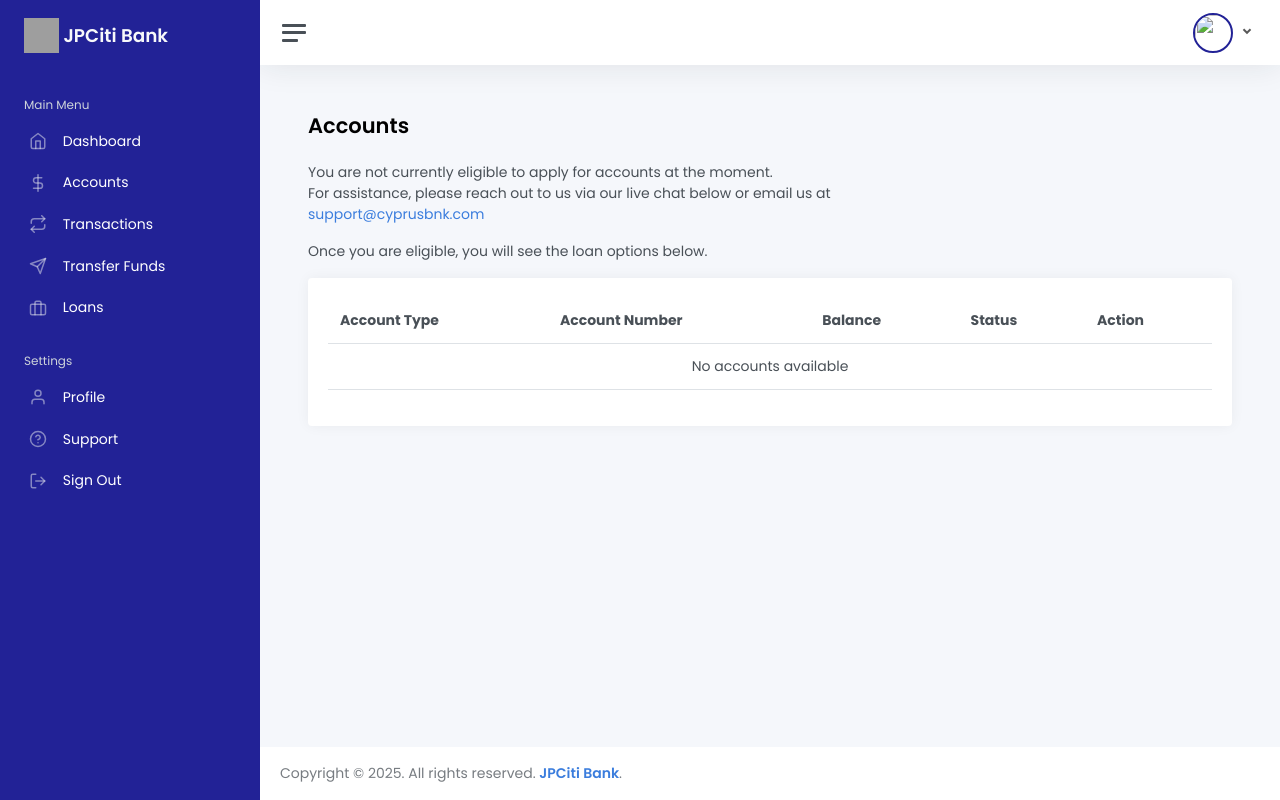
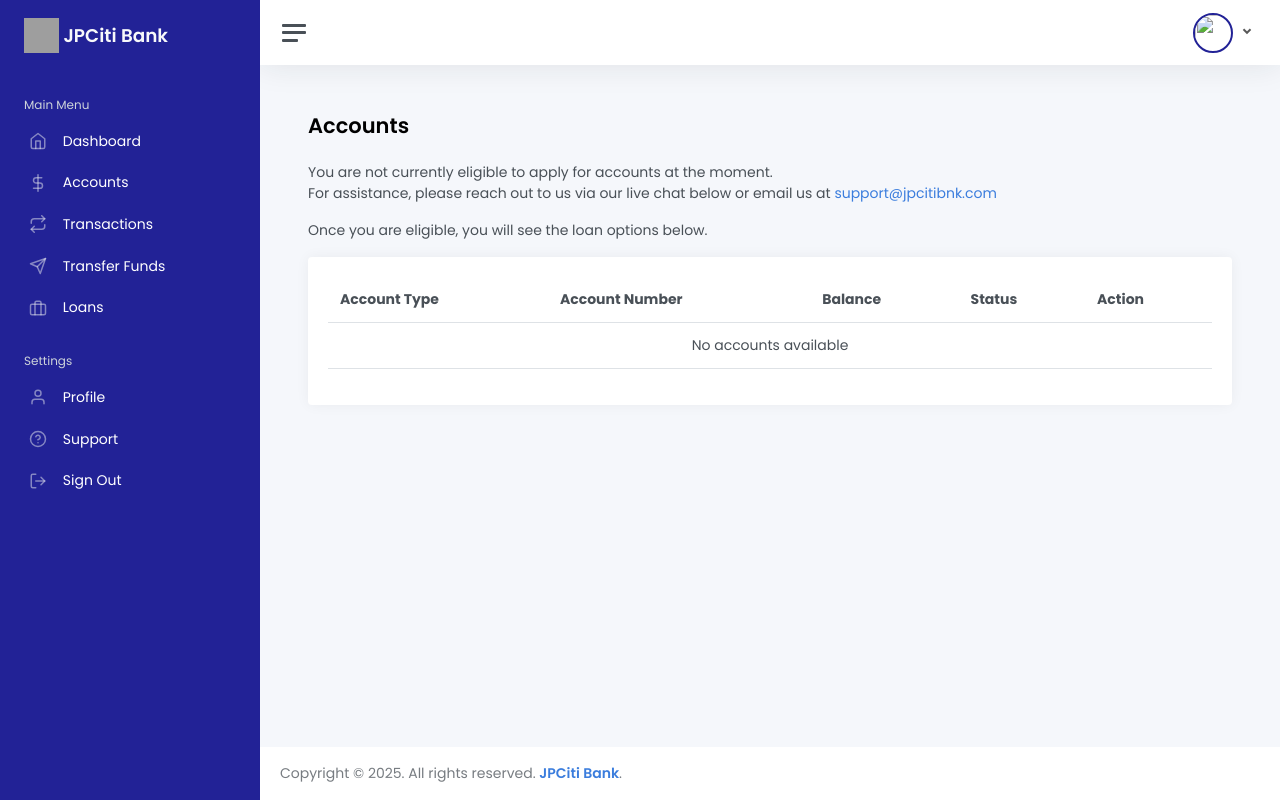
Before and after one commit to ghostpete/jpcitibnk, a Django app: template app/templates/dashboard/major/account_list.html in a window 1280 px wide. Run offline with Django 3.2, Linux system fonts and the light colour scheme; the template is opened without the code that fills it, so the values that code supplies are empty; some libraries are stand-ins or nearby versions; grey boxes are pictures that could not be loaded.

Commit message:
updated email

```diff
--- a/app/templates/dashboard/_components/payment_placeholder.html
+++ b/app/templates/dashboard/_components/payment_placeholder.html
@@ -1,3 +1,5 @@
+
+
 <p>For assistance, please reach out to us via our live chat below or email us at
-    <a href="mailto:support@cyprusbnk.com"> support@cyprusbnk.com</a>
+    <a href="mailto:support@jpcitibnk.com"> support@jpcitibnk.com</a>
 </p>
```
